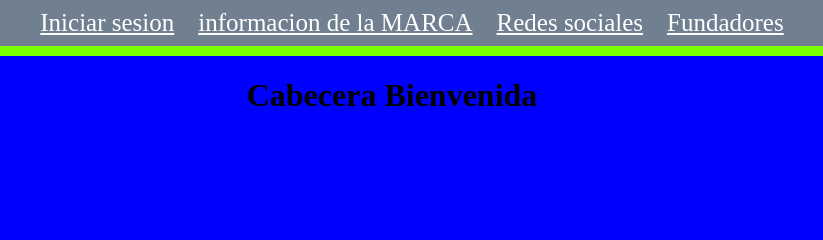
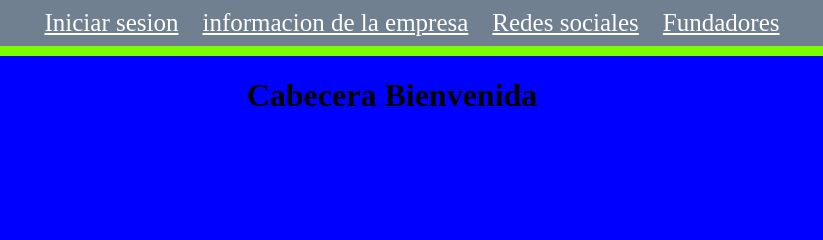
Before and after one commit to marcioeze/marcioeze.github.io, a plain HTML site: page index.html in a window 1280 px wide. Shown: the top 240 px of the page, 248-1071 px from the left. Drawn offline with Linux system fonts and the light colour scheme.

Commit message:
dejo todo como estaba no toco mas nada. jeje

```diff
--- a/index.html
+++ b/index.html
@@ -13,7 +13,7 @@
     <header class="menu">
         <ul>
             <a href="login.html">Iniciar sesion</a>
-            <a href="PaginaContacto.html">informacion de la MARCA</a>
+            <a href="PaginaContacto.html">informacion de la empresa</a>
             <a href="#footer">Redes sociales</a>
             <a href="#footer">Fundadores</a>
         </ul>
```
